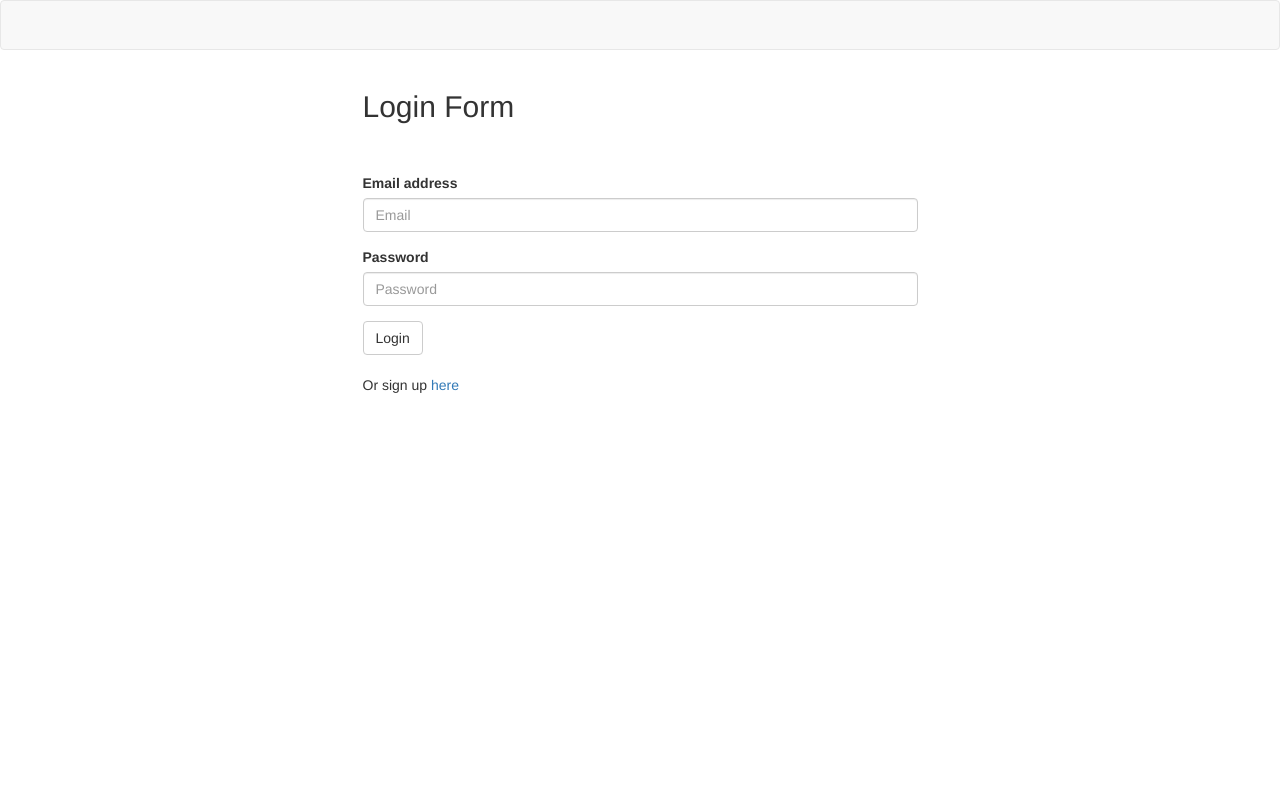
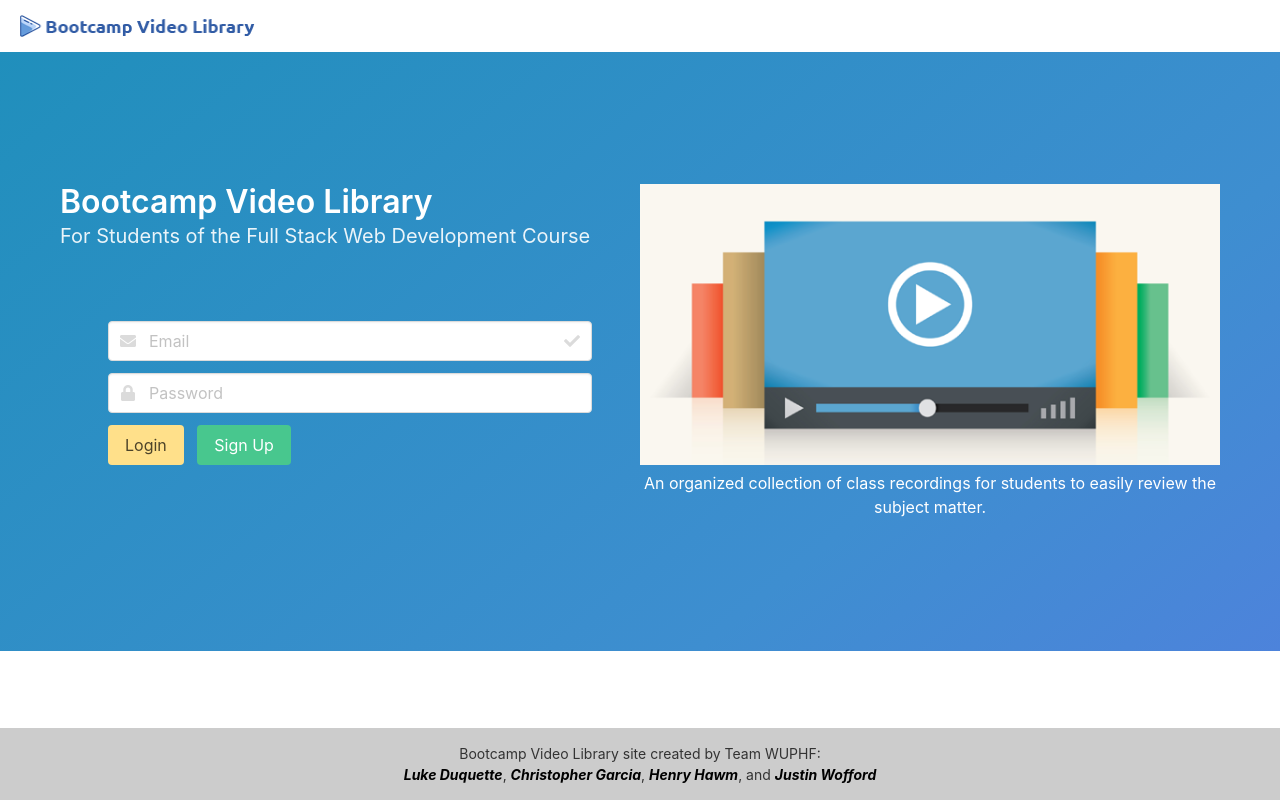
Before and after one commit to JayDub21/VideoLibrary, a website: page public/login.html in a window 1280 px wide. Drawn offline with nearby package versions, Linux system fonts and the light colour scheme.

Commit message:
Changed login.html from BootStrap to Bulma and created basic layout

```diff
--- a/public/login.html
+++ b/public/login.html
@@ -5,37 +5,87 @@
   <title>Passport Authentication</title>
   <meta charset="UTF-8">
   <meta name="viewport" content="width=device-width, initial-scale=1">
-  <link rel="stylesheet" href="https://maxcdn.bootstrapcdn.com/bootswatch/3.3.7/lumen/bootstrap.min.css">
+  <link rel="stylesheet" href="https://cdn.jsdelivr.net/npm/bulma@0.8.0/css/bulma.min.css">
+  <link rel="stylesheet" href="https://cdnjs.cloudflare.com/ajax/libs/font-awesome/5.11.2/css/all.css">
   <link href="stylesheets/style.css" rel="stylesheet">
 </head>
 
 <body>
-  <nav class="navbar navbar-default">
-    <div class="container-fluid">
-      <div class="navbar-header">
+
+
+  <nav class="navbar" role="navigation" aria-label="main navigation">
+    <div class="navbar-brand">
+      <a class="navbar-item" href="#">
+        <img src="../logo.png" alt="Class Recordings video library for Full StackBootcamp Students" width="248"
+          height="28">
+      </a>
+    </div>
+  </nav>
+  <section class="hero is-medium is-info is-bold">
+    <div class="hero-body">
+      <div class="container">
+        <div class="tile is-ancestor">
+          <div class="tile is-child">
+            <h1 class="title">
+              Bootcamp Video Library </h1>
+            <h2 class="subtitle">
+              For Students of the Full Stack Web Development Course
+            </h2>
+            <div class="section">
+              <div class="field">
+                <p class="control has-icons-left has-icons-right">
+                  <input class="input" type="email" placeholder="Email">
+                  <span class="icon is-small is-left">
+                    <i class="fas fa-envelope"></i>
+                  </span>
+                  <span class="icon is-small is-right">
+                    <i class="fas fa-check"></i>
+                  </span>
+                </p>
+              </div>
+              <div class="field">
+                <p class="control has-icons-left">
+                  <input class="input" type="password" placeholder="Password">
+                  <span class="icon is-small is-left">
+                    <i class="fas fa-lock"></i>
+                  </span>
+                </p>
+              </div>
+              <div class="field">
+                <p class="control">
+                  <a href="#"><button class="button is-warning">
+                      Login
+                    </button></a> &nbsp;
+                  <a href="#"><button class="button is-success">
+                      Sign Up
+                    </button></a>
+                </p>
+              </div>
+            </div>
+          </div>
+          <div class="tile is-child" style="text-align:center;">
+            <img src="../videogallery.png" alt="Video Gallery">
+            <p>
+              An organized collection of class recordings for students to easily review the subject
+              matter.
+            </p>
+          </div>
+        </div>
       </div>
     </div>
-  </nav>
-  <div class="container">
-    <div class="row">
-      <div class="col-md-6 col-md-offset-3">
-        <h2>Login Form</h2>
-        <form class="login">
-          <div class="form-group">
-            <label for="exampleInputEmail1">Email address</label>
-            <input type="email" class="form-control" id="email-input" placeholder="Email">
-          </div>
-          <div class="form-group">
-            <label for="exampleInputPassword1">Password</label>
-            <input type="password" class="form-control" id="password-input" placeholder="Password">
-          </div>
-          <button type="submit" class="btn btn-default">Login</button>
-        </form>
-        <br />
-        <p>Or sign up <a href="/">here</a></p>
-      </div>
+  </section>
+
+  <footer>
+    <div>
+      <p>
+        Bootcamp Video Library site created by Team WUPHF:<br>
+        <a href="https://github.com/Luke2theDuke">Luke Duquette</a>,
+        <a href="https://github.com">Christopher Garcia</a>,
+        <a href="https://github.com">Henry Hawm</a>, and
+        <a href="https://github.com/JayDub21">Justin Wofford</a>
+      </p>
     </div>
-  </div>
+  </footer>
 
   <script src="https://cdnjs.cloudflare.com/ajax/libs/jquery/3.2.1/jquery.min.js"></script>
   <script type="text/javascript" src="js/login.js"></script>
--- a/public/stylesheets/style.css
+++ b/public/stylesheets/style.css
@@ -2,3 +2,25 @@ form.signup,
 form.login {
   margin-top: 50px;
 }
+
+/* STYLING FOOTER */
+footer {
+  position: fixed;
+  bottom: 0px;
+  width: 100%;
+  padding: 15px;
+  text-align: center;
+  background-color: #ccc;
+  font-size: 14px;
+  color: #333;
+}
+
+footer a {
+  color: rgb(0, 0, 0);
+  font-weight: bold;
+  font-style: italic;
+}
+
+footer a:hover {
+  color: #fff;
+}
```
Also changed, not shown: logo.png (added), videogallery.png (added).
